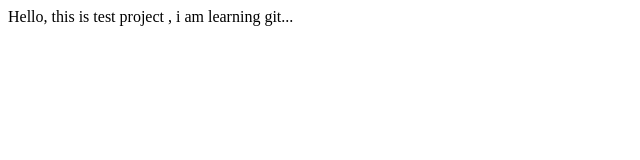
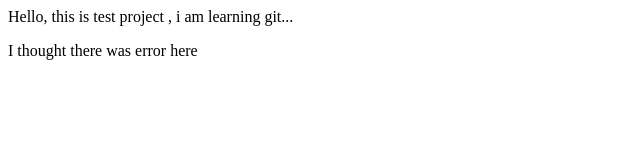
Before and after one commit to PhantomEnigma/learning_git, a plain HTML site: page index.html in a window 1280 px wide. Shown: the whole page, without its empty margins (0-640 px from the left). Drawn offline with Linux system fonts and the light colour scheme.

Commit message:
fixed tiny error

```diff
--- a/index.html
+++ b/index.html
@@ -6,6 +6,6 @@
 <body>
 
 Hello, this is test project , i am learning git...
-
+<p>I thought there was error here</p>
 </body>
 </html>
```
